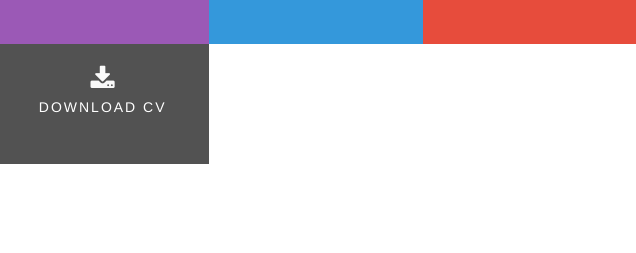
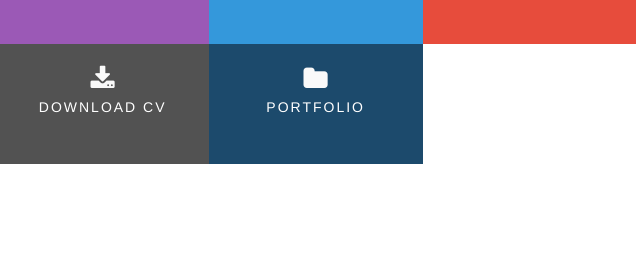
Before and after one commit to dennyshow/project_CV, a plain HTML site: page index.html in a window 1280 px wide. Shown: the part 317-570 px from the top of the page, 644-1280 px from the left. Drawn offline with nearby package versions, Linux system fonts and the light colour scheme.

Commit message:
adding link for portfolio

```diff
--- a/index.html
+++ b/index.html
@@ -40,6 +40,9 @@
                             </li>
                              <li class="col-xs-6 col-sm-3 ui-menu-color-download menuitem">
                                 <a href="assets/CV/Dehinde's CV.pdf" target="_blank" class="hvr-sweep-to-bottom"><i class="fa fa-download" aria-hidden="true"></i><span>Download CV</span></a>
+                            </li>
+                            <li class="col-xs-6 col-sm-3 ui-menu-color-github menuitem">
+                                <a href="portfolio.html" class="hvr-sweep-to-bottom"><i class="fa fa-folder" aria-hidden="true"></i><span>Portfolio</span></a>
                             </li>
                         </ul>
                     </div>
```
